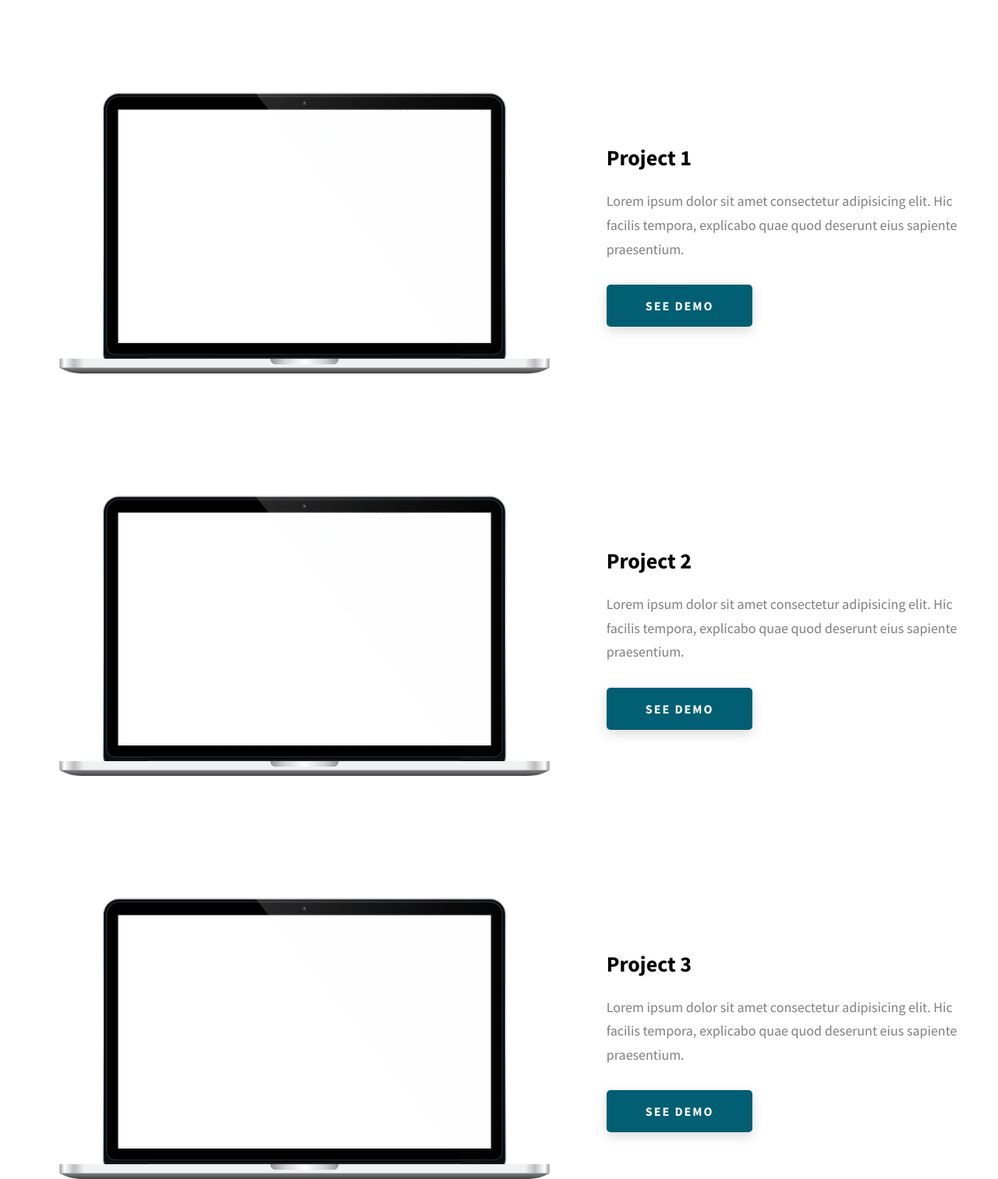
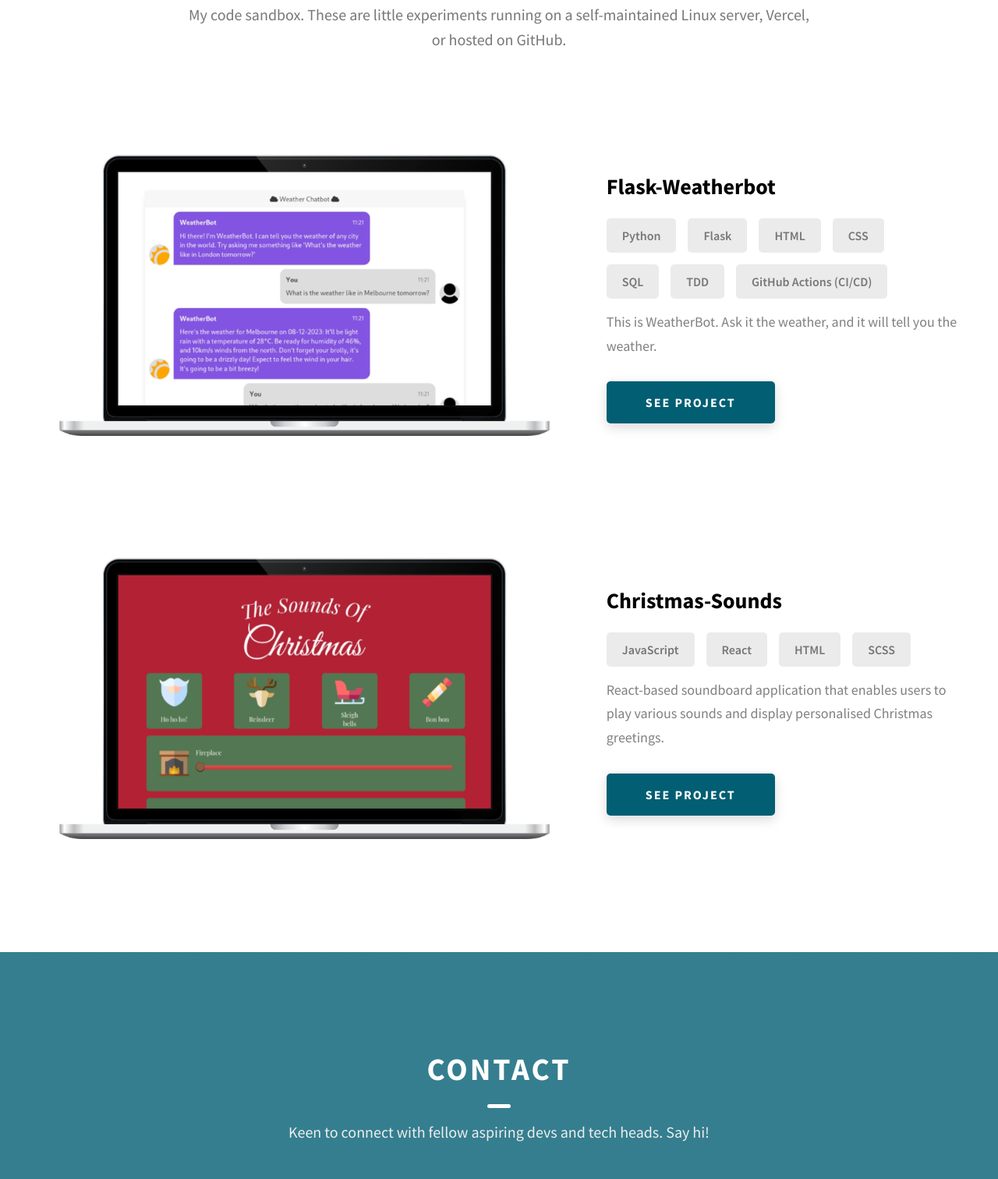
Before and after one commit to jaythomason-projects/Portfolio, a website: page index.html in a window 1280 px wide. Shown: the part 2157-3669 px from the top of the page at 78% size. Drawn offline with Linux system fonts and the light colour scheme.

Commit message:
Update resume and add new project mockups

```diff
--- a/index.html
+++ b/index.html
@@ -143,17 +143,17 @@
         </h2>
         <div class="about__content">
           <div class="about__content-main">
-            <h3 class="about__content-title">Welcome to My Dev Kitchen: Where Everything's Half-Baked, but Made with Love</h3>
+            <h3 class="about__content-title">Welcome to my kitchen - where everything is half-baked, but made with love.</h3>
             <div class="about__content-details">
               <p class="about__content-details-para">
-                G'day! I'm an beginner software developer based in Melbourne, Australia.
-                I'm right on the cusp of completing a Graduate Certification in Development and Programming,
-                and I'm eager to transition into my debut developer role.
-                With a long history in technical support and systems administration, I bring a bunch of IT experience to the table.
+                G'day! I'm a beginner software developer based in Melbourne, Australia.
+                I recently completed a Graduate Certification in Development and Programming and I'm eager to transition into my first developer role.
+                With a background in technical support and systems administration, I bring a bunch of IT experience to the table.
               </p>
               <p class="about__content-details-para">
-                I'm on the hunt for a dynamic, challenging position - preferably in an Agile setting. My goal?
-                To contribute my diverse skill set, curiosity, and customer-focused approach to succeed and grow in the IT world.
+                I'm currently seeking an entry-level position that will allow me to gain hands-on experience in real software development.
+                While working on solo projects has been fun and educational, I believe that to create something meaningful and make a big impact, people have to band together.
+                My goal is to contribute my diverse skill set, natural curiosity, desire to learn, and customer-focused approach to succeed and grow in the IT world.
               </p>
               <p class="about__content-details-para">
                 Feel free to browse through my ongoing projects and happy accidents;
@@ -189,14 +189,14 @@
         <h2 class="heading heading-sec heading-sec__mb-bg">
           <span class="heading-sec__main">Projects</span>
           <span class="heading-sec__sub">
-            My code sandbox. Little experiments running on a self-maintained Linux server, orchestrated by Ansible and GitHub Actions.
+            My code sandbox. These are little experiments running on a self-maintained Linux server, Vercel, or hosted on GitHub.
           </span>
         </h2>
         <div class="projects__content">
           <div class="projects__row">
             <div class="projects__row-img-cont">
               <img
-                src="./assets/jpeg/project-mockup-example.jpeg"
+                src="./assets/png/flask-weatherbot-mockup-example.png"
                 alt="Software Screenshot"
                 class="projects__row-img"
                 loading="lazy"
@@ -204,65 +204,52 @@
             </div>
             <!-- Mockup Generator: https://mediamodifier.com/mockup/macbook-pro-13-mockup-generator/98022-->
             <div class="projects__row-content">
-              <h3 class="projects__row-content-title">Project 1</h3>
+              <h3 class="projects__row-content-title">Flask-Weatherbot</h3>
+              <div class="skills">
+                <div class="skills__skill">Python</div>
+                <div class="skills__skill">Flask</div>
+                <div class="skills__skill">HTML</div>
+                <div class="skills__skill">CSS</div>
+                <div class="skills__skill">SQL</div>
+                <div class="skills__skill">TDD</div>
+                <div class="skills__skill">GitHub Actions (CI/CD)</div>
+              </div>
               <p class="projects__row-content-desc">
-                Lorem ipsum dolor sit amet consectetur adipisicing elit. Hic
-                facilis tempora, explicabo quae quod deserunt eius sapiente
-                praesentium.
+                This is WeatherBot. Ask it the weather, and it will tell you the weather.
               </p>
               <a
-                href="./project-1.html"
+                href="https://github.com/jaythomason-projects/Flask-WeatherBot"
                 class="btn btn--med btn--theme dynamicBgClr"
                 target="_blank"
-                >See Demo</a
+                >See Project</a
               >
             </div>
           </div>
           <div class="projects__row">
             <div class="projects__row-img-cont">
               <img
-                src="./assets/jpeg/project-mockup-example.jpeg"
+                src="./assets/png/christmas-sounds-mockup-example.png"
                 alt="Software Screenshot"
                 class="projects__row-img"
                 loading="lazy"
               />
             </div>
             <div class="projects__row-content">
-              <h3 class="projects__row-content-title">Project 2</h3>
+              <h3 class="projects__row-content-title">Christmas-Sounds</h3>
+              <div class="skills">
+                <div class="skills__skill">JavaScript</div>
+                <div class="skills__skill">React</div>
+                <div class="skills__skill">HTML</div>
+                <div class="skills__skill">SCSS</div>
+              </div>
               <p class="projects__row-content-desc">
-                Lorem ipsum dolor sit amet consectetur adipisicing elit. Hic
-                facilis tempora, explicabo quae quod deserunt eius sapiente
-                praesentium.
+                React-based soundboard application that enables users to play various sounds and display personalised Christmas greetings.
               </p>
               <a
-                href="./project-2.html"
+                href="https://christmas-sounds.vercel.app/"
                 class="btn btn--med btn--theme dynamicBgClr"
                 target="_blank"
-                >See Demo</a
-              >
-            </div>
-          </div>
-          <div class="projects__row">
-            <div class="projects__row-img-cont">
-              <img
-                src="./assets/jpeg/project-mockup-example.jpeg"
-                alt="Software Screenshot"
-                class="projects__row-img"
-                loading="lazy"
-              />
-            </div>
-            <div class="projects__row-content">
-              <h3 class="projects__row-content-title">Project 3</h3>
-              <p class="projects__row-content-desc">
-                Lorem ipsum dolor sit amet consectetur adipisicing elit. Hic
-                facilis tempora, explicabo quae quod deserunt eius sapiente
-                praesentium.
-              </p>
-              <a
-                href="./project-3.html"
-                class="btn btn--med btn--theme dynamicBgClr"
-                target="_blank"
-                >See Demo</a
+                >See Project</a
               >
             </div>
           </div>
```
Also changed, not shown: assets/png/christmas-sounds-mockup-example.png (added), assets/png/flask-weatherbot-mockup-example.png (added), 1 other file.
